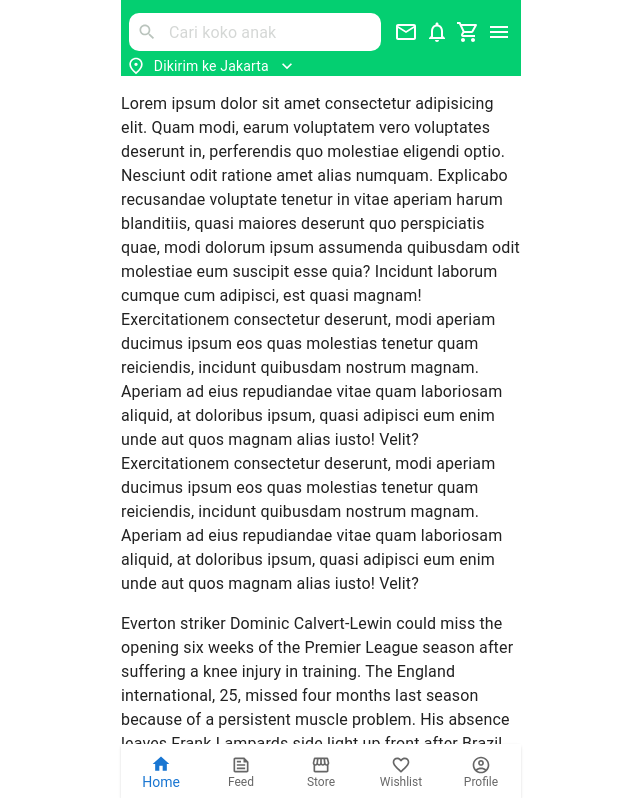
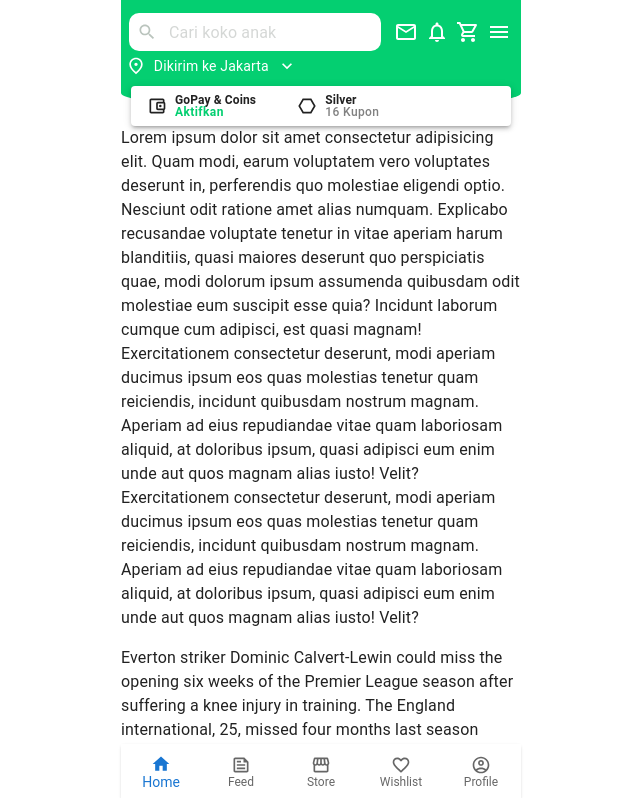
Before and after one commit to anangyoga/tokopediapp, a Next.js app: page / in a window 1280 px wide. Shown: the top 798 px of the page, without its empty margins (319-959 px from the left). Built offline with nearby package versions, Linux system fonts and the light colour scheme.

Commit message:
feat: UI coins & coupon

```diff
--- /dev/null
+++ b/src/components/CoinsCoupon.tsx
@@ -0,0 +1,37 @@
+import { Box, Paper, Typography } from "@mui/material";
+import React from "react";
+import AccountBalanceWalletOutlinedIcon from "@mui/icons-material/AccountBalanceWalletOutlined";
+import HexagonOutlinedIcon from "@mui/icons-material/HexagonOutlined";
+
+const CoinsCoupon = () => {
+  return (
+    <Box sx={{ backgroundColor: "#04cf71", minHeight: 34, borderBottomLeftRadius: "100%", borderBottomRightRadius: "100%", padding: 1, position: "relative" }}>
+      <Paper elevation={3} sx={{ width: "95%", margin: "auto", display: "flex", alignItems: "center", padding: 1, position: "absolute", zIndex: 100, top: 10, right: 0, left: 0 }}>
+        <Box sx={{ display: "flex", justifyContent: "center", alignItems: "center", paddingLeft: 1 }}>
+          <AccountBalanceWalletOutlinedIcon fontSize="small" />
+          <Box sx={{ paddingLeft: 1 }}>
+            <Typography sx={{ fontSize: 12, fontWeight: 700, lineHeight: 1 }} component="p">
+              GoPay & Coins
+            </Typography>
+            <Typography variant="caption" display="block" sx={{ color: "#04cf71", lineHeight: 1, fontWeight: 600 }}>
+              Aktifkan
+            </Typography>
+          </Box>
+        </Box>
+        <Box sx={{ display: "flex", flexGrow: 0.5, justifyContent: "center", alignItems: "center" }}>
+          <HexagonOutlinedIcon fontSize="small" />
+          <Box sx={{ paddingLeft: 1 }}>
+            <Typography sx={{ fontSize: 12, fontWeight: 700, lineHeight: 1 }} component="p">
+              Silver
+            </Typography>
+            <Typography variant="caption" display="block" sx={{ color: "#808080", lineHeight: 1, fontWeight: 500 }}>
+              16 Kupon
+            </Typography>
+          </Box>
+        </Box>
+      </Paper>
+    </Box>
+  );
+};
+
+export default CoinsCoupon;
--- a/src/components/Content.tsx
+++ b/src/components/Content.tsx
@@ -1,10 +1,12 @@
 import { Box } from "@mui/material";
+import CoinsCoupon from "./CoinsCoupon";
 import Location from "./Location";
 
 const Content = () => {
   return (
     <Box sx={{ marginTop: 7 }}>
       <Location />
+      <CoinsCoupon />
 
       <p>
         Lorem ipsum dolor sit amet consectetur adipisicing elit. Quam modi, earum voluptatem vero voluptates deserunt in, perferendis quo molestiae eligendi optio. Nesciunt odit ratione amet alias numquam. Explicabo recusandae voluptate
```
